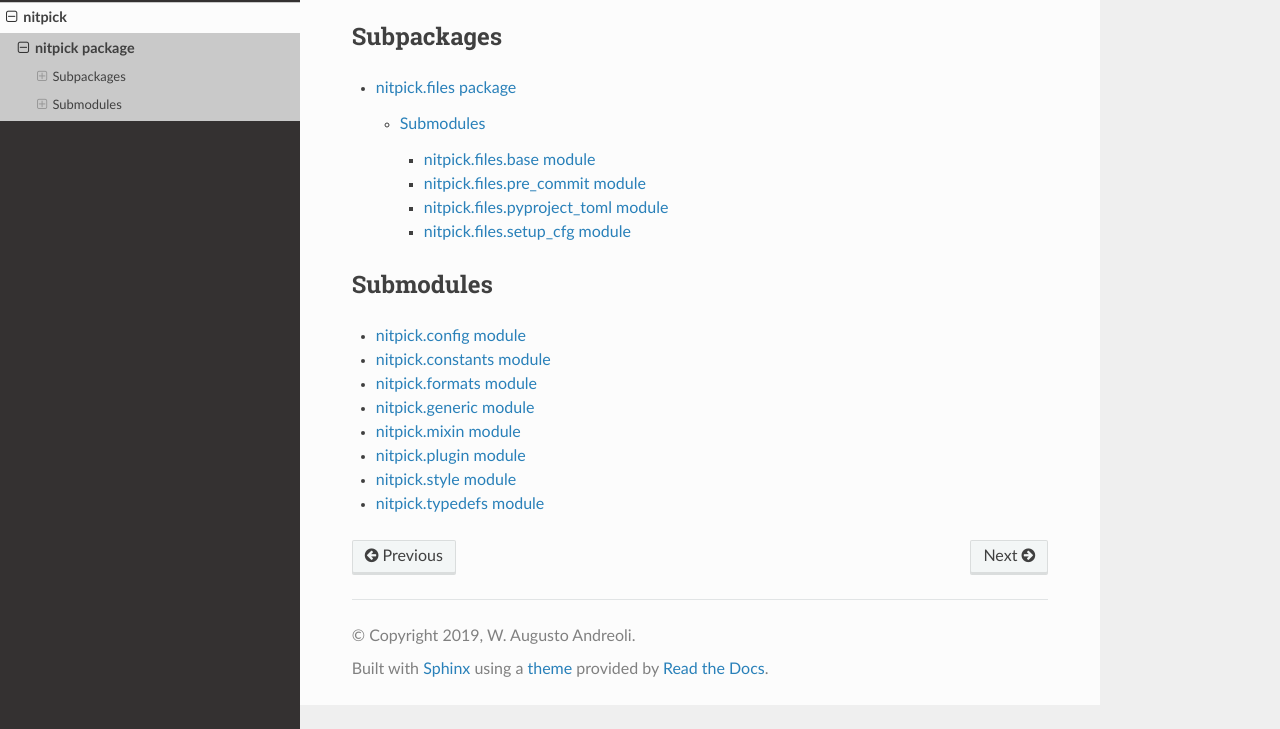
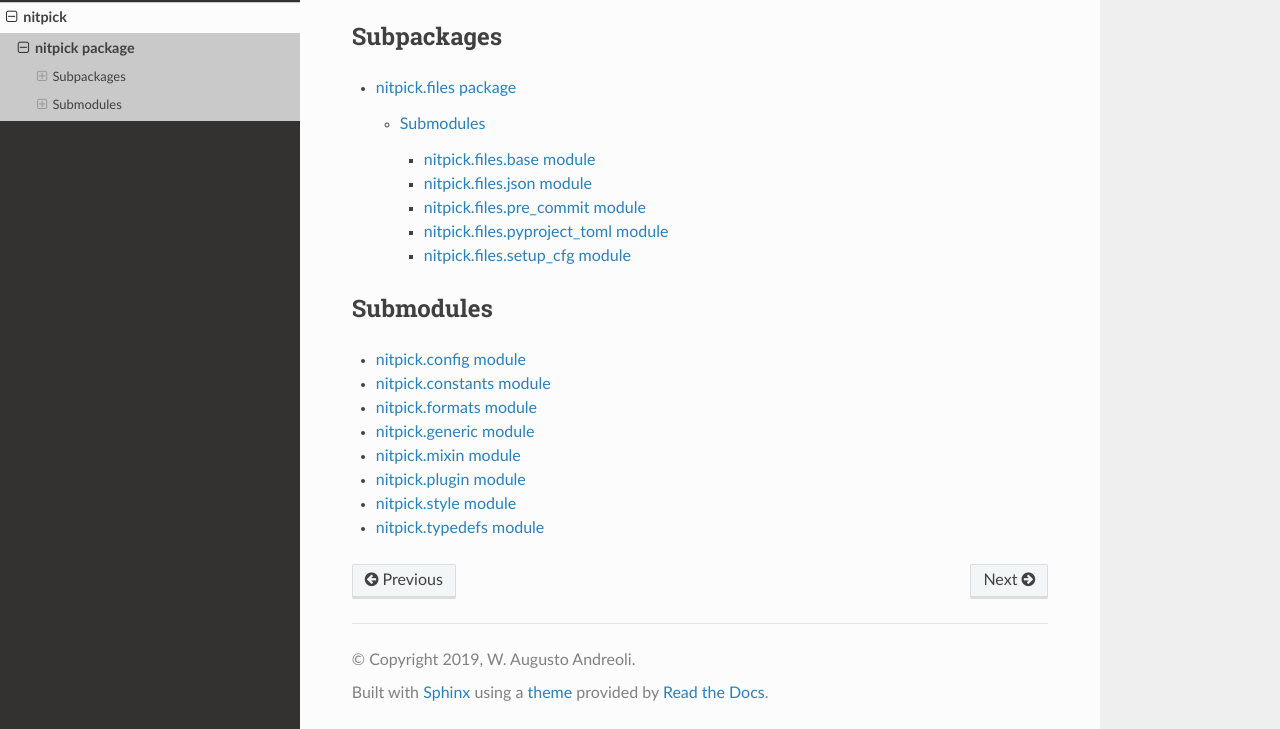
Before and after one commit to andreoliwa/nitpick, a Sphinx documentation site: the page built from docs/source/nitpick.rst, in a window 1280 px wide and 993 px high, cut to the strip 264-993 px from the top of the window. Built offline with Sphinx 7.4.7 and the Read the Docs theme 2.0.0, drawn with Linux system fonts in a browser that asks for light colours.

```diff
--- /dev/null
+++ b/docs/source/nitpick.files.json.rst
@@ -0,0 +1,7 @@
+nitpick.files.json module
+=========================
+
+.. automodule:: nitpick.files.json
+   :members:
+   :undoc-members:
+   :show-inheritance:
--- a/docs/source/nitpick.files.rst
+++ b/docs/source/nitpick.files.rst
@@ -12,6 +12,7 @@ Submodules
 .. toctree::
 
    nitpick.files.base
+   nitpick.files.json
    nitpick.files.pre_commit
    nitpick.files.pyproject_toml
    nitpick.files.setup_cfg
```
Also changed, not shown: .pre-commit-config.yaml, 3 other files.
